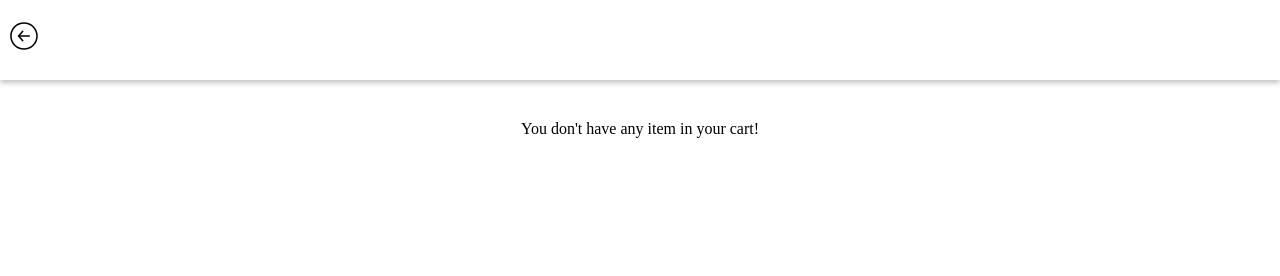
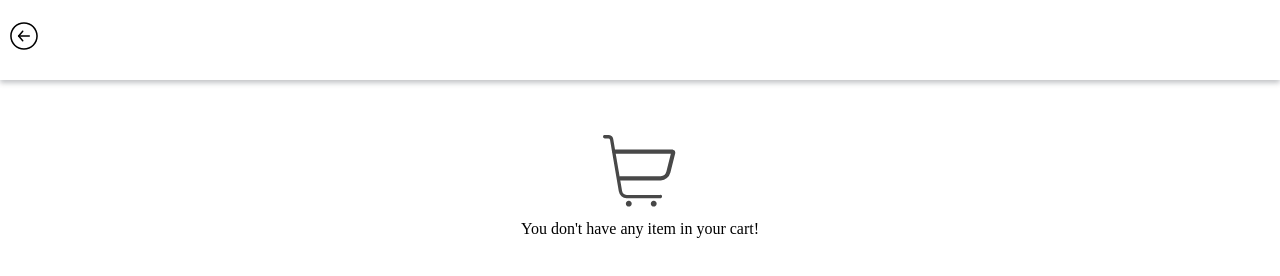
Before and after one commit to Ahmetbasli/plates-co, a website built with webpack: page index.html in a window 1280 px wide. Both pictures are taken after a click on the element 1252 px from the left and 40 px from the top of the page. Built offline with nearby package versions, Linux system fonts and the light colour scheme.

Commit message:
Update empty cart page

```diff
--- a/index.html
+++ b/index.html
@@ -12,12 +12,15 @@
       <div class="header__basket"></div>
     </div>
 
-    <div class="cartEmptyPage">You don't have any item in your cart!</div>
     <div class="cart">
       <div class="cart__products"></div>
       <div class="cart__sidebar"></div>
     </div>
     <div class="productFeed"></div>
+    <div class="cartEmptyPage">
+      <div class="icon"></div>
+      You don't have any item in your cart!
+    </div>
     <script src="index.js"></script>
   </body>
 </html>
```
Also changed, not shown: dist/index.html, dist/index.js.
